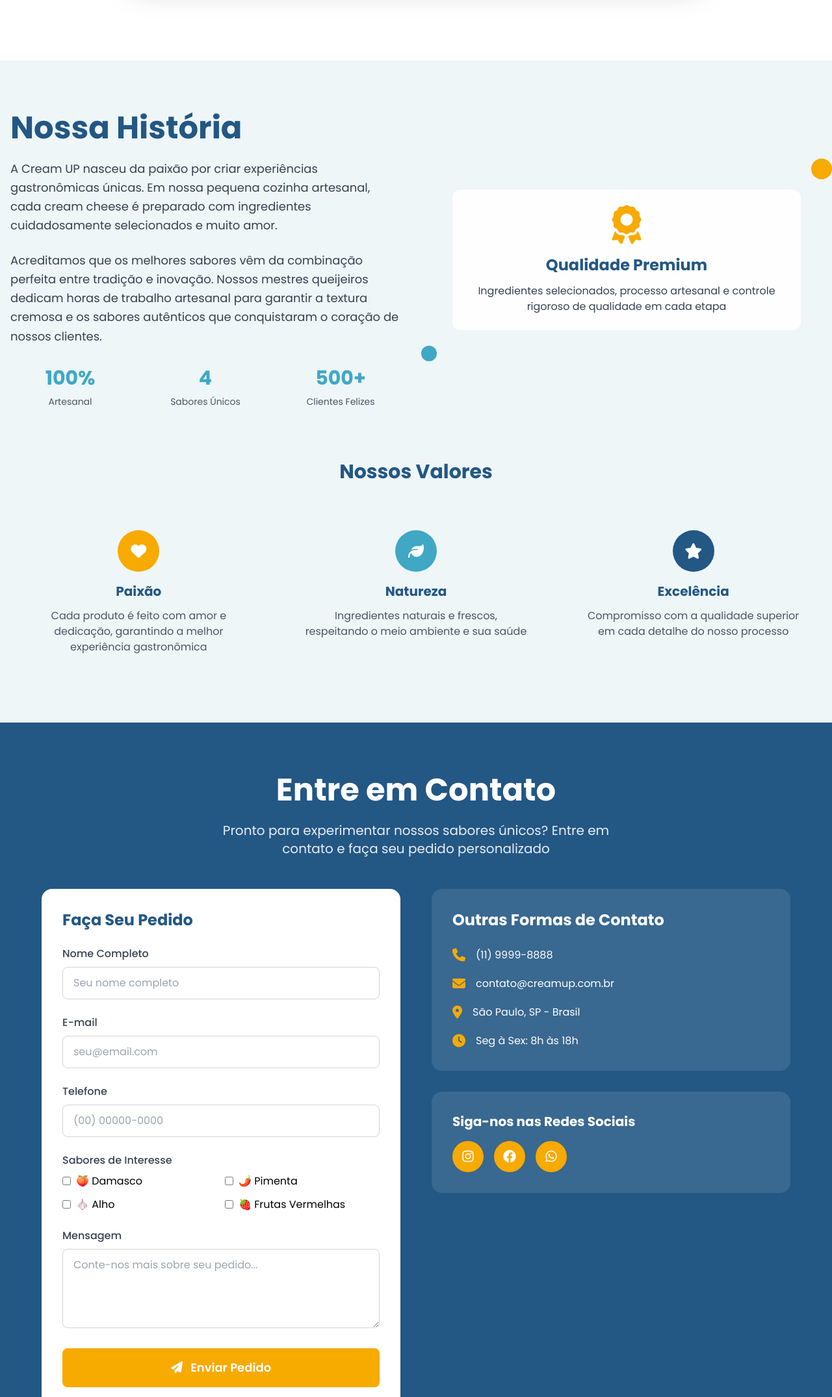
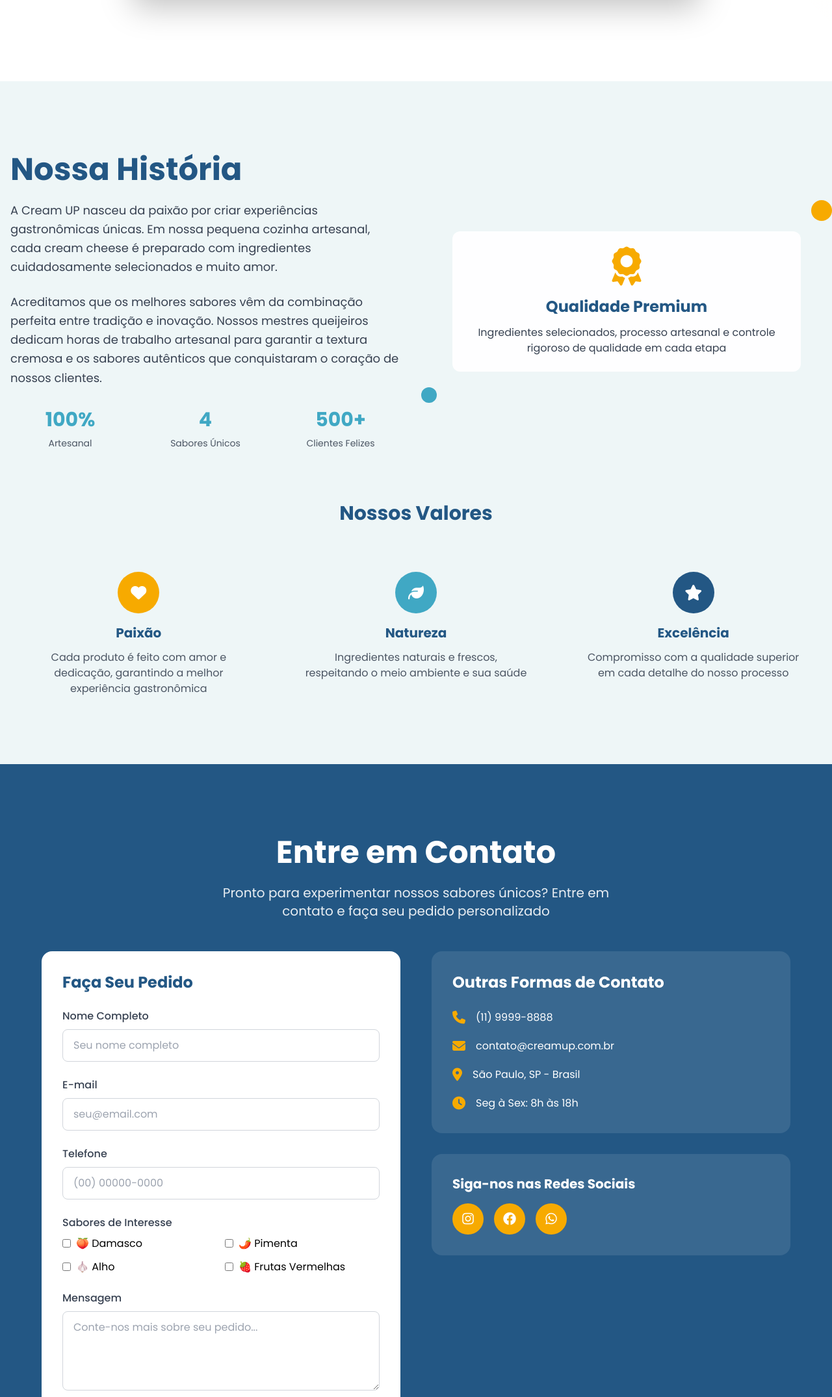
Before and after one commit to arthurbrenno/creamcheese, a plain HTML site: page index.html in a window 1280 px wide. Shown: the part 3487-5637 px from the top of the page at 65% size. Drawn offline with nearby package versions, Linux system fonts and the light colour scheme.

Commit message:
style: adjust section padding for better visual spacing

```diff
--- a/index.html
+++ b/index.html
@@ -470,7 +470,7 @@
     </section>
 
     <!-- Produtos Section - Ultra-Moderna -->
-    <section id="produtos" class="py-32 bg-white relative overflow-hidden">
+    <section id="produtos" class="pt-40 pb-32 bg-white relative overflow-hidden">
         <!-- Background decorativo -->
         <div class="absolute inset-0 wave-effect opacity-30"></div>
 
@@ -710,7 +710,7 @@
     </section>
 
     <!-- Sobre Section -->
-    <section id="sobre" class="py-20 bg-cream-gray">
+    <section id="sobre" class="pt-28 pb-20 bg-cream-gray">
         <div class="container mx-auto px-4">
             <div class="grid md:grid-cols-2 gap-12 items-center">
                 <div data-aos="fade-right">
@@ -808,7 +808,7 @@
     </section>
 
     <!-- Contato Section -->
-    <section id="contato" class="py-20 bg-cream-blue">
+    <section id="contato" class="pt-28 pb-20 bg-cream-blue">
         <div class="container mx-auto px-4">
             <div class="text-center mb-12" data-aos="fade-up">
                 <h2 class="text-4xl md:text-5xl font-bold text-white mb-6">
```
